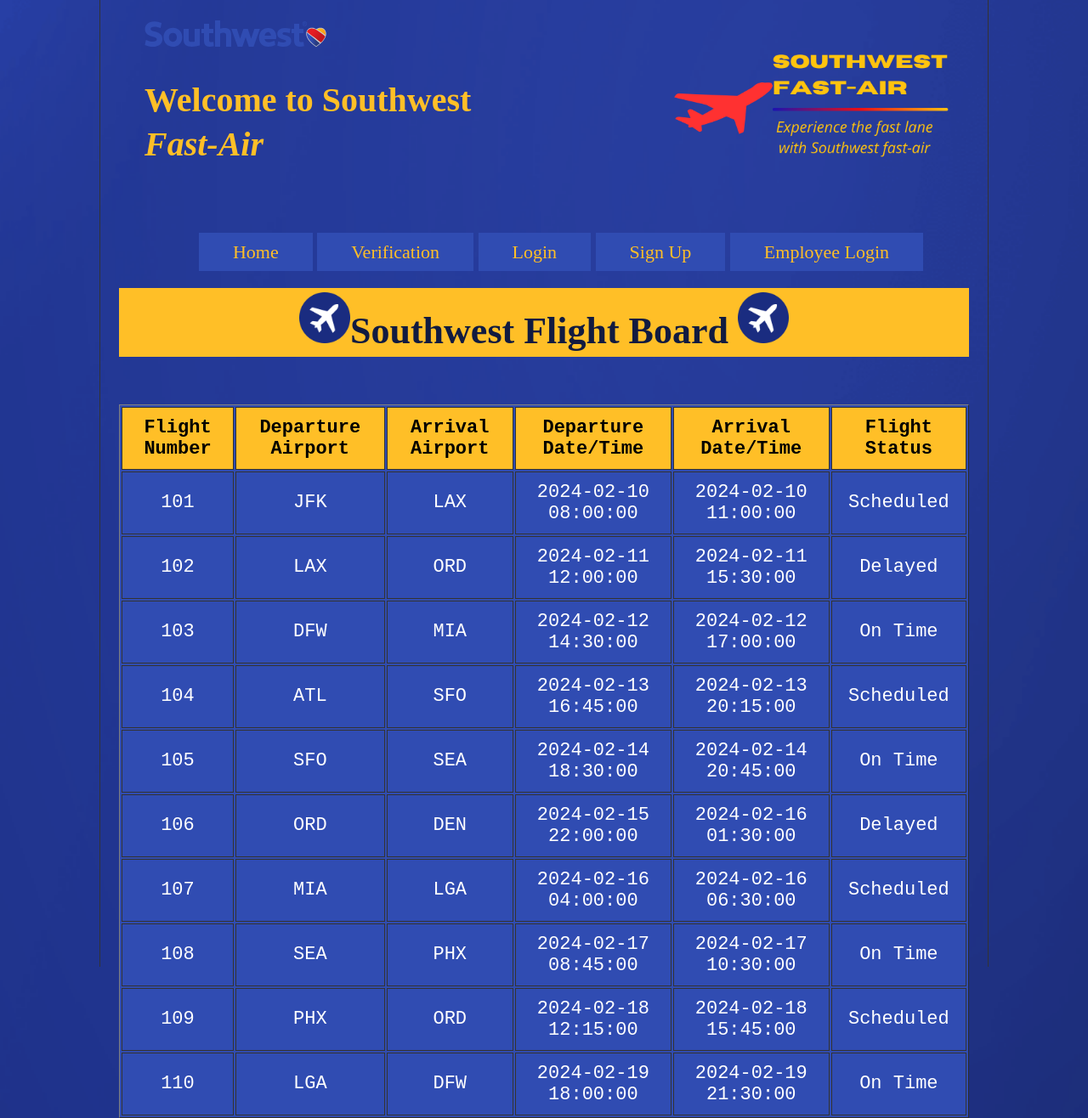
After one commit to Chaszor/SWAir, a PHP site: page /flightboard.php in a window 1280 px wide. The commit adds this page. Shown: the whole page at 85% size. Run offline with PHP 8.4, Linux system fonts and the light colour scheme; data comes from the database, SQL or seed files in the repository.

Commit message:
added flightboard
added flightboard.php, still needs to be added to the nav bar for user navigation

```diff
--- a/css/style.css
+++ b/css/style.css
@@ -105,6 +105,17 @@ p{
 }
 .baggageForm{
     color: white;
+    position:relative;
+    top: 200px;
+}
+.flightboard{
+    background-color: #304cb2;
+    color:white;
+    text-align: center;
+    th{
+        background-color: #FFBF27;
+        color:#000000;
+    }
     position:relative;
     top: 200px;
 }
--- /dev/null
+++ b/flightboard.php
@@ -0,0 +1,106 @@
+<?php
+error_reporting(E_ALL);
+ini_set('display_errors', 1);
+
+// Database connection
+$host = "localhost";
+$dbname = "logindb"; // Change this to your database name
+$username = "root";
+$password = "";
+
+try {
+    $conn = new PDO("mysql:host=$host;dbname=$dbname", $username, $password);
+    $conn->setAttribute(PDO::ATTR_ERRMODE, PDO::ERRMODE_EXCEPTION);
+
+    // SQL query to select data from the flights table
+    $sql = "SELECT * FROM flights";
+
+    // Prepare and execute the query
+    $stmt = $conn->prepare($sql);
+    $stmt->execute();
+
+    // Fetch all rows as associative arrays
+    $rows = $stmt->fetchAll(PDO::FETCH_ASSOC);
+} catch(PDOException $e) {
+    echo "Connection failed: " . $e->getMessage();
+}
+?>
+
+<!DOCTYPE html>
+<html lang="en">
+<head>
+    <meta charset="utf-8">
+    <meta name="author" content="Team Bugbasher">
+    <meta name="description" content="">
+    <link rel="stylesheet" href="css/style.css">
+    <title>SW Fast Air - Flights</title>
+    <link rel="icon" type="image/x-icon" href="Resources/images/favicon.ico">
+</head>
+<body>
+    <style>
+        body {
+            background-image: url('Resources/images/blueScreen.png');
+            background-repeat: no-repeat;
+            background-attachment: scroll;
+            background-size: cover;
+            background-position: center;
+        }
+    </style>
+
+    <div>
+        <img src="Resources/images/swa_logo_dark.svg" alt="Southwest" style="transform: translate(30px,0px);">
+    </div>
+
+    <div class="" style="position: absolute;">
+        <strong class="" style="color: rgb(255, 191, 39); top: 30px; left: 30px; width: 700px; line-height: 1.3em; font-size: 40px;  position: absolute; text-align: left;">
+            <span class="">Welcome to Southwest</span><br>
+            <span class=""><i>Fast-Air</i></span>
+        </strong>
+        <img src="Resources/images/SWLOGO2.png" alt="SWFastAir" style="transform: translate(570px,-185px) scale(0.70);">
+    </div>
+
+    <div class="navbar">
+        <ul>
+            <li><a href="home.html">Home</a></li>
+            <li><a href="verification.php">Verification</a></li>
+            <li><a href="login.php">Login</a></li>
+            <li><a href="signup.html">Sign Up</a></li>
+            <li><a href="employee_login.php">Employee Login</a></li>
+        </ul>
+    </div>
+
+    <h1 class="heading">
+        <img src="Resources/icons/HpIcon1_WhyFly_190305.png" width="60">Southwest Flight Board
+        <img src="Resources/icons/HpIcon1_WhyFly_190305.png" width="60">
+    </h1>
+
+    <br>
+
+    <!-- Display flights table data in HTML table -->
+    <table border="1" class="flightboard">
+        <thead>
+            <tr>
+                <th>Flight Number</th>
+                <th>Departure Airport</th>
+                <th>Arrival Airport</th>
+                <th>Departure Date/Time</th>
+                <th>Arrival Date/Time</th>
+                <th>Flight Status</th>
+            </tr>
+        </thead>
+        <tbody>
+            <?php foreach ($rows as $row): ?>
+            <tr>
+                <td><?php echo $row['FlightNumber']; ?></td>
+                <td><?php echo $row['DepartureAirport']; ?></td>
+                <td><?php echo $row['ArrivalAirport']; ?></td>
+                <td><?php echo $row['DepartureDateTime']; ?></td>
+                <td><?php echo $row['ArrivalDateTime']; ?></td>
+                <td><?php echo $row['FlightStatus']; ?></td>
+            </tr>
+            <?php endforeach; ?>
+        </tbody>
+    </table>
+
+</body>
+</html>
```
